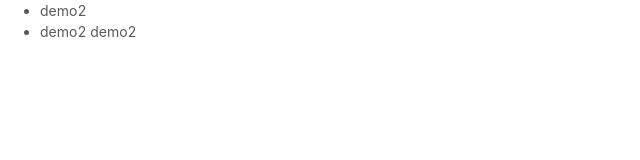
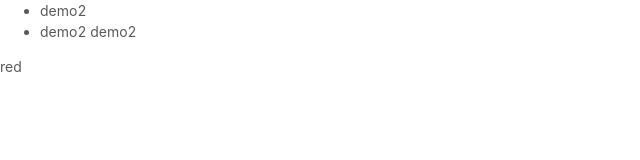
Before and after one commit to CornerYoung/react-app, a React app: page / in a window 1280 px wide. Shown: the top 160 px of the page, without its empty margins (0-640 px from the left). Built offline with nearby package versions, Linux system fonts and the light colour scheme.

Commit message:
context的使用

```diff
--- /dev/null
+++ b/src/components/Demo3/index.jsx
@@ -0,0 +1,43 @@
+import React, { Component } from 'react'
+import PropTypes from 'prop-types'
+
+const Topic = (props)=>{
+    return (
+        <div>
+            <Comment/>
+        </div>
+    )
+}
+
+const Comment = (props,context)=>{
+    return (
+        <div>
+            {context.color}
+        </div>
+    )
+}
+
+export default class Demo3 extends Component {
+
+    getChildContext(){
+        return {
+            color:'red'
+        }
+    }
+
+    render() {
+        return (
+            <div>
+                <Topic color="red"/>
+            </div>
+        )
+    }
+}
+
+Comment.contextTypes = {
+    color:PropTypes.string
+}
+
+Demo3.childContextTypes = {
+    color:PropTypes.string
+}
--- a/src/components/Home.jsx
+++ b/src/components/Home.jsx
@@ -1,10 +1,12 @@
 import React from 'react'
 import Demo2 from './Demo2'
+import Demo3 from './Demo3'
 
 export default function Home() {
     return (
         <div>
             <Demo2 />
+            <Demo3 />
         </div>
     )
 }
```
